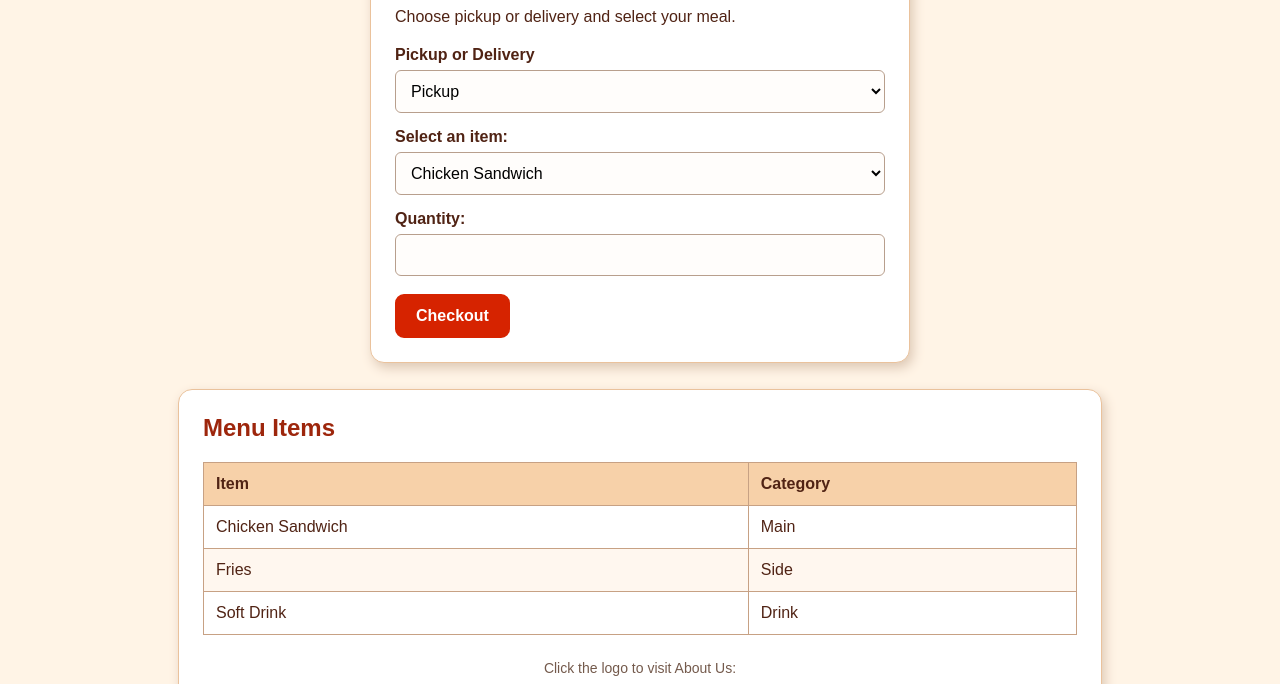
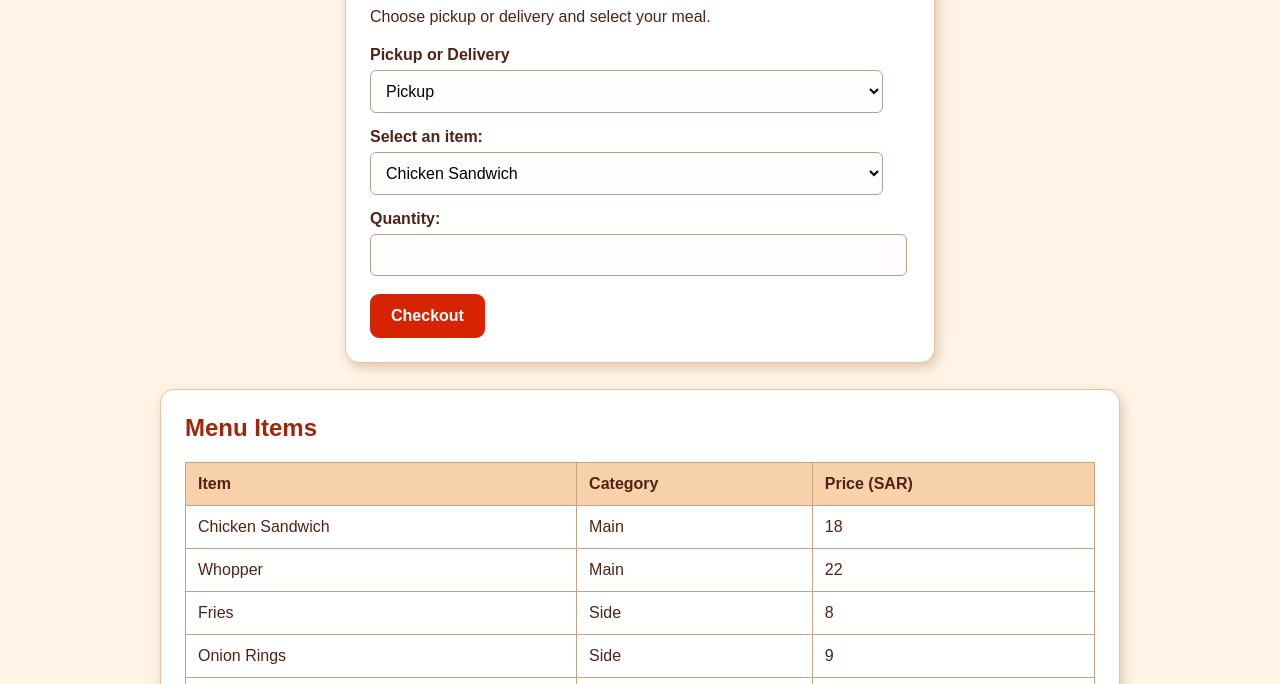
Before and after one commit to Hossam-888/CPIS358-G2-Hosam-Mohammed, a plain HTML site: page menu.html in a window 1280 px wide. Shown: the part 268-952 px from the top of the page. Drawn offline with Linux system fonts and the light colour scheme.

Commit message:
add more content

```diff
--- a/menu.html
+++ b/menu.html
@@ -33,7 +33,19 @@
     <label for="quantity">Quantity:</label><input type="number" name="quantity" id="quantity" min="1" required>
     <div class="form-actions"><a href="checkOut.html" class="button-link">Checkout</a></div>
   </form></section>
-  <section class="card"><h2>Menu Items</h2><table class="offer-table"><thead><tr><th>Item</th><th>Category</th></tr></thead><tbody><tr><td>Chicken Sandwich</td><td>Main</td></tr><tr><td>Fries</td><td>Side</td></tr><tr><td>Soft Drink</td><td>Drink</td></tr></tbody></table><div class="center-text"><p class="small-note">Click the logo to visit About Us:</p><img src="images/Burger-King-Logo.png" alt="Burger King information" usemap="#siteMap" width="100" height="100"><map name="siteMap"><area shape="rect" coords="0,0,100,100" href="aboutUs.html" alt="About Us"></map></div></section>
+  <section class="card"><h2>Menu Items</h2><table class="offer-table">
+    <thead>
+      <tr><th>Item</th><th>Category</th><th>Price (SAR)</th></tr>
+    </thead>
+    <tbody>
+      <tr><td>Chicken Sandwich</td><td>Main</td><td>18</td></tr>
+      <tr><td>Whopper</td><td>Main</td><td>22</td></tr>
+      <tr><td>Fries</td><td>Side</td><td>8</td></tr>
+      <tr><td>Onion Rings</td><td>Side</td><td>9</td></tr>
+      <tr><td>Soft Drink</td><td>Drink</td><td>5</td></tr>
+    </tbody>
+  </table>
+  <div class="center-text"><p class="small-note">Click the logo to visit About Us:</p><img src="images/Burger-King-Logo.png" alt="Burger King information" usemap="#siteMap" width="100" height="100"><map name="siteMap"><area shape="rect" coords="0,0,100,100" href="aboutUs.html" alt="About Us"></map></div></section>
   </main>
   <footer><p>&copy; 2026 Burger King.</p></footer>
 </body>
--- a/style.css
+++ b/style.css
@@ -95,20 +95,19 @@ main { max-width: 960px; margin: 32px auto; padding: 0 18px; }
 table { width: 100%; border-collapse: collapse; background-color: white; }
 th, td { border: 1px solid #c7a184; padding: 12px; text-align: left; }
 th { background-color: #f7d1a9; }
-tr:nth-child(even) { background-color: #fff7ef; }
 .jump-links { text-align: center; margin-bottom: 20px; }
 .jump-links a { display: inline-block; margin: 5px; padding: 7px 11px; }
 
 .form-card { max-width: 540px; margin-left: auto; margin-right: auto; }
 label { display: block; margin-top: 15px; margin-bottom: 6px; font-weight: bold; }
 input, textarea, select {
-    width: 100%;
+    width: 95%;
     padding: 11px;
     border: 1px solid #b89f8d;
     border-radius: 6px;
     background-color: #fffdfb;
     font: inherit;
-    box-sizing: border-box;
+
 }
 input:focus, textarea:focus, select:focus { background-color: #fff1db; }
 textarea { height: 110px; }
@@ -125,7 +124,6 @@ footer {
 footer a { color: #fff4e6; }
 
 /* Additional responsive layout and form actions for the assignment */
-* { box-sizing: border-box; }
 body { min-height: 100vh; display: flex; flex-direction: column; }
 main { width: 100%; flex: 1; }
 .site-header img { width: 95px; height: auto; }
```
Also changed, not shown: index.html (+1 -1 lines).
